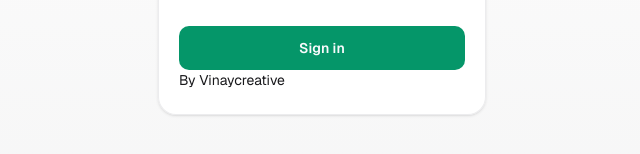
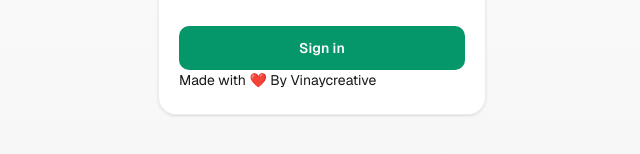
Before and after one commit to vinaycreative/personal-lending-tracker, a Next.js app: page / in a window 1280 px wide. Shown: the part 444-598 px from the top of the page, without its empty margins (318-958 px from the left). Built offline with nearby package versions, Linux system fonts and the light colour scheme.

Commit message:
feat: correct developer link

```diff
--- a/app/page.tsx
+++ b/app/page.tsx
@@ -118,7 +118,7 @@ export default function Home() {
           {isSubmitting ? "Signing in..." : "Sign in"}
         </Button>
       </form>
-      <p className="text-sm">By <Link href="https://vnaycreative.com">Vinaycreative</Link></p>
+      <p className="text-sm">Made with ❤️ By <Link href="https://www.vinaycreative.com">Vinaycreative</Link></p>
     </PublicLayout>
   )
 }
```
